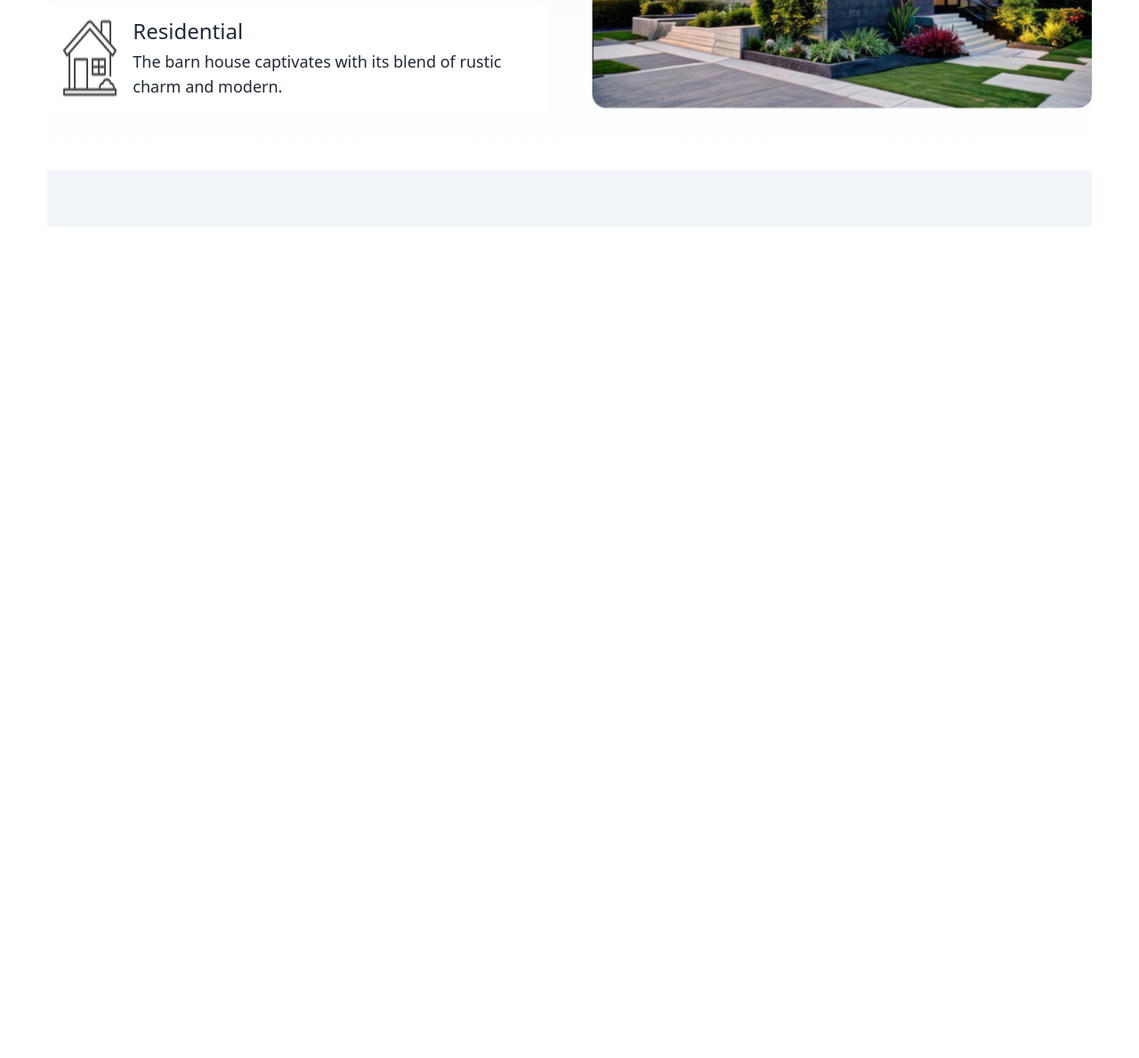
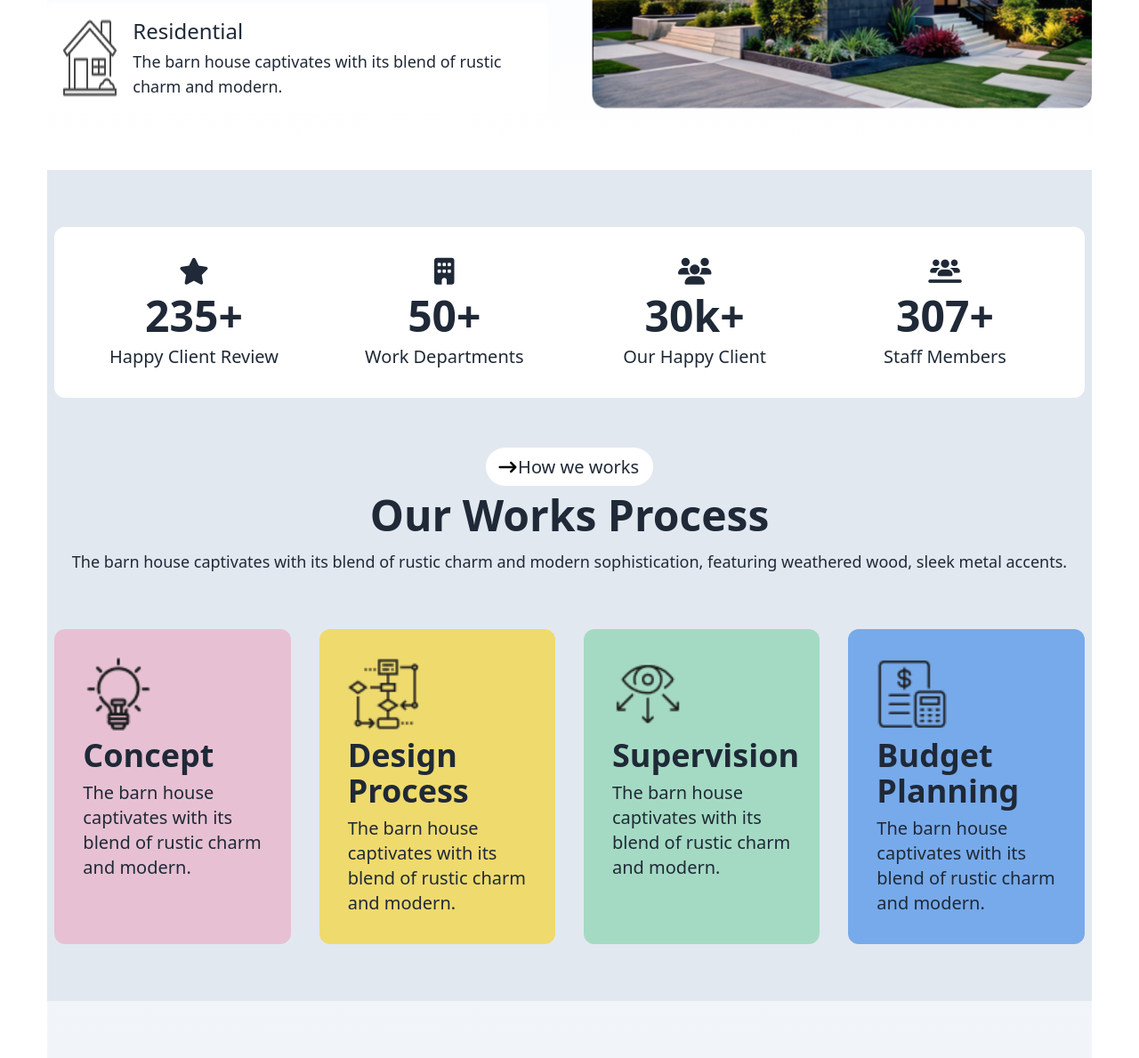
Before and after one commit to rakibul972500/Assignment-3, a plain HTML site: page index.html in a window 1280 px wide. Shown: the part 1429-2618 px from the top of the page at 89% size. Before the commit the page ends 1748 px from the top, so only its background shows below. Drawn offline with nearby package versions, Linux system fonts and the light colour scheme.

Commit message:
I forget to commit code so I paste my code in ms word and now commiting part by part

```diff
--- a/index.html
+++ b/index.html
@@ -164,6 +164,70 @@
         </div>
       </section>
 
+       <!--Our Work Process-->
+    <section class="bg-slate-200 py-12 lg:py-16 px-4 lg:px-2">
+      <div class=" container mx-auto relative ">
+        <!--Client Review-->
+        <div class=" grid grid-cols-1 md:grid-cols-2 lg:grid-cols-4 bg-white p-8 gap-8 rounded-xl">
+          <div class="flex flex-col items-center space-y-2 ">
+            <p class="text-3xl"><i class="fa-solid fa-star"></i></p>
+            <h2 class="text-5xl font-bold">235+</h2>
+            <p class="text-xl">Happy Client Review</p>
+          </div>
+          <div class="flex flex-col items-center space-y-2">
+            <p class="text-3xl"><i class="fa-solid fa-building"></i></p>
+            <h2 class="text-5xl font-bold">50+</h2>
+            <p class="text-xl">Work Departments</p>
+          </div>
+          <div class="flex flex-col items-center space-y-2">
+            <p class="text-3xl"><i class="fa-solid fa-users"></i></p>
+            <h2 class="text-5xl font-bold">30k+</h2>
+            <p class="text-xl">Our Happy Client</p>
+          </div>
+          <div class="flex flex-col items-center space-y-2">
+            <p class="text-3xl"><i class="fa-solid fa-users-line"></i></p>
+            <h2 class="text-5xl font-bold">307+</h2>
+            <p class="text-xl">Staff Members</p>
+          </div>
+        </div>
+        <!--Our Work Process start here-->
+        <div class="">
+          <div class="text-center py-16 space-y-4">
+            <h5 class="text-xl lg:text-xl bg-white hover:bg-green inline py-2 px-4 rounded-full"><i
+                class="fa-solid fa-arrow-up-long text-xl text-black  rounded-full rotate-90 "></i> How we works</h5>
+            <h1 class="text-4xl lg:text-5xl font-semibold">Our Works Process</h1>
+            <p class="font-medium text-lg leading-6">The barn house captivates with its blend of rustic charm and modern
+              sophistication,
+              featuring weathered wood, sleek
+              metal accents.</p>
+          </div>
+          <div class="grid grid-cols-1 md:grid-cols-2 lg:grid-cols-4 gap-8">
+            <div class="bg-[#E7C1D3] p-6 md:p-8  rounded-xl">
+              <img src="./assets/concept.png" alt="concept" class="w-20">
+              <h3 class="text-3xl lg:text-4xl font-semibold py-2">Concept</h3>
+              <p class="text-xl">The barn house captivates with its blend of rustic charm and modern.</p>
+            </div>
+            <div class="bg-[#EFDA6E] p-6 md:p-8 rounded-xl">
+              <img src="./assets/flow-chart.png" alt="concept" class="w-20">
+              <h3 class="text-3xl lg:text-4xl font-semibold py-2">Design Process</h3>
+              <p class="text-xl">The barn house captivates with its blend of rustic charm and modern.</p>
+            </div>
+            <div class="bg-[#A4DAC3] p-6 md:p-8 rounded-xl">
+              <img src="./assets/vision.png" alt="concept" class="w-20">
+              <h3 class="text-3xl lg:text-4xl font-semibold py-2">Supervision</h3>
+              <p class="text-xl">The barn house captivates with its blend of rustic charm and modern.</p>
+            </div>
+            <div class="bg-[#77AAEA] p-6 md:p-8 rounded-xl">
+              <img src="./assets/budget-planning.png" alt="concept" class="w-20">
+              <h3 class="text-3xl lg:text-4xl font-semibold py-2">Budget Planning</h3>
+              <p class="text-xl">The barn house captivates with its blend of rustic charm and modern.</p>
+            </div>
+          </div>
+        </div>
+      </div>
+    </section>
+
+
   </main>
 
 
```
